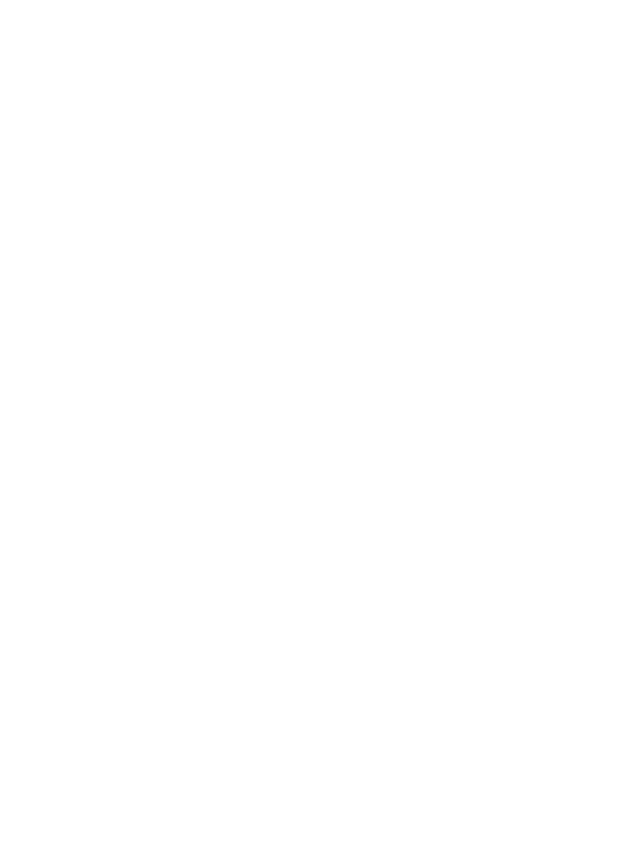
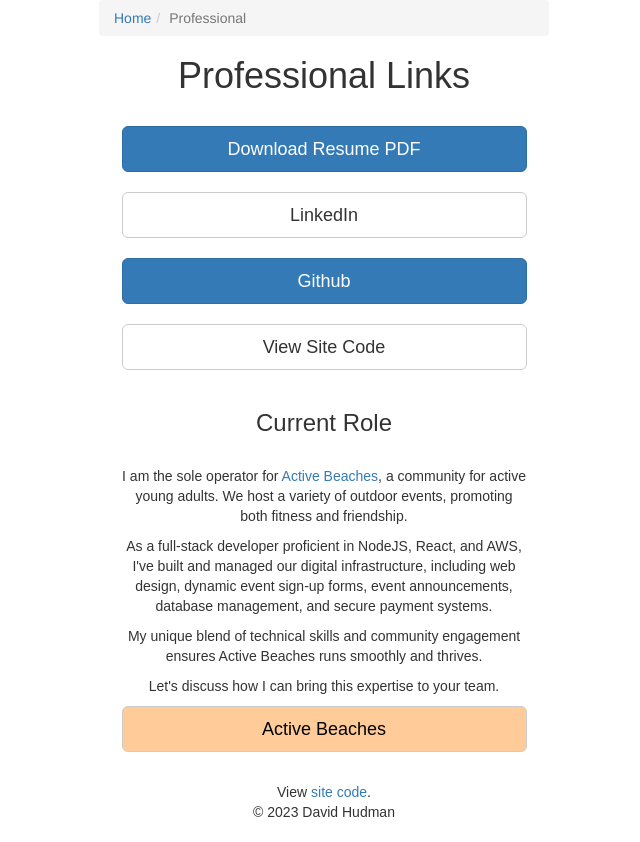
Before and after one commit to davidhudman/davidhudman.github.io, a React (Create React App) app: page /resume in a window 1280 px wide. Before the commit this address had no page. Shown: the whole page, without its empty margins (316-956 px from the left). Before the commit the page ends 800 px from the top, so only its background shows below. Built offline with nearby package versions, Linux system fonts and the light colour scheme.

Commit message:
resume page: active beaches
- hoover race page changes and get rid of hoover button on homescreen
- resume page: define my current role with active beaches

```diff
--- a/src/App.js
+++ b/src/App.js
@@ -45,6 +45,7 @@
         <Route path="/fly" element={<Flylert />} />
 
         <Route path="/professional" element={<Professional />} />
+        <Route path="/resume" element={<Professional />} />
 
         <Route path="/pay" element={<Pay />} />
 
--- a/src/components/pages/Home/Home.js
+++ b/src/components/pages/Home/Home.js
@@ -86,19 +86,6 @@
             Personal Coaching
           </button>
           <br />
-          {/* button for /hoover */}
-          <button
-            onClick={() => navigate("/hoover")}
-            className="btn btn-lg btn-block btn-default"
-            style={{
-              fontSize: "18px",
-              backgroundColor: "black",
-              color: "orange",
-            }}
-          >
-            Hoover Xmas Eve Mile Race
-          </button>
-          <br />
         </div>
 
         <Footer />
--- a/src/components/pages/Hoover/Hoover.js
+++ b/src/components/pages/Hoover/Hoover.js
@@ -278,8 +278,17 @@
       </div>
       <div className="home">
         <h3>Xmas Eve Mile Race Signup</h3>
-        <h5>Hoover HS track, 10am Dec 24, 2023</h5>
-        <p>Check back here for ongoing race updates.</p>
+        <p>
+          Hoover HS track, Dec 24, 2023
+          <br />
+          <br />
+          9:30am: meet at track
+          <br />
+          10:00am: race start
+          <br />
+          <br />
+          Check back here for ongoing race updates.
+        </p>
         <div
           style={{
             // text align justified and centered
@@ -302,12 +311,27 @@
           </div>
           <h3 style={{ textAlign: "center" }}>Signup Here!</h3>
           <hr />
-          <h4 style={{ textAlign: "center" }}>Who?</h4>
+          <h3 style={{ textAlign: "center" }}>Updates</h3>
+          <p
+            style={{
+              textAlign: "center",
+              fontWeight: "bold",
+              fontSize: "24px",
+            }}
+          >
+            30 signups so far!
+            <p style={{ lineHeight: 0 }}>&nbsp;</p>
+            Race starts at 10am
+            <br />
+            <br />
+          </p>
+
+          <h3 style={{ textAlign: "center" }}>Who?</h3>
           <p>
             Invite your fellow Hoover alumni, former competitors from rival
             schools, spouses, family, and friends.
           </p>
-          <h4 style={{ textAlign: "center" }}>Current RSVPs</h4>
+          <h3 style={{ textAlign: "center" }}>Current RSVPs</h3>
           <p>
             <ul
               style={{
@@ -320,10 +344,14 @@
               <li>(2008) Kimberly and Nicole Muldowney</li>
               <li>(2008) Justin Rogers</li>
               <li>(2010) David Hudman</li>
+              <li>(2013) Coach Ieden Leckenby</li>
+              <li>(2015) Carson Tullo</li>
+              <li>(2016) Evan Franklin</li>
               <li>(2018) Joe Leventree</li>
+              <li>30 total signups</li>
             </ul>
           </p>
-          <h4 style={{ textAlign: "center" }}>When/Where?</h4>
+          <h3 style={{ textAlign: "center" }}>When/Where?</h3>
           <p>
             The race will take place Dec 24th, 2023 at 10am at the Hoover High
             School track. If the track is in use, we'll meet at the gate outside
@@ -331,7 +359,7 @@
             the second annual race. We're expecting this year to be bigger than
             last year.
           </p>
-          <h4 style={{ textAlign: "center" }}>What?</h4>
+          <h3 style={{ textAlign: "center" }}>What?</h3>
           <p>
             This is a one mile race at the Hoover High School track with
             friends.
@@ -350,7 +378,7 @@
             Several people have told me that they plan to come just to watch and
             hang out. That's great too!
           </p>
-          <h4 style={{ textAlign: "center" }}>Cost?</h4>
+          <h3 style={{ textAlign: "center" }}>Cost?</h3>
           <p>
             Free! If you'd like to donate, I'll put the money towards coffee or
             snacks or something.
--- a/src/components/pages/Professional/Professional.js
+++ b/src/components/pages/Professional/Professional.js
@@ -81,6 +81,46 @@
             View Site Code
           </button>
           <br />
+          <h3>Current Role</h3>
+          <br />
+          <p>
+            I am the sole operator for{" "}
+            <a
+              href="https://www.activebeaches.com"
+              target="_blank"
+              rel="noopener noreferrer"
+            >
+              Active Beaches
+            </a>
+            , a community for active young adults. We host a variety of outdoor
+            events, promoting both fitness and friendship.
+          </p>
+          <p>
+            As a full-stack developer proficient in NodeJS, React, and AWS, I've
+            built and managed our digital infrastructure, including web design,
+            dynamic event sign-up forms, event announcements, database
+            management, and secure payment systems.
+          </p>
+          <p>
+            My unique blend of technical skills and community engagement ensures
+            Active Beaches runs smoothly and thrives.
+          </p>
+          <p>Let's discuss how I can bring this expertise to your team.</p>
+          <button
+            onClick={() =>
+              window.open("https://www.activebeaches.com", "_blank")
+            }
+            className="btn btn-lg btn-block btn-default"
+            style={{
+              fontSize: "18px",
+              // peachy background, appropriate text color
+              backgroundColor: "#ffcc99",
+              color: "black",
+            }}
+          >
+            Active Beaches
+          </button>
+          <br />
         </div>
 
         <Footer />
```
